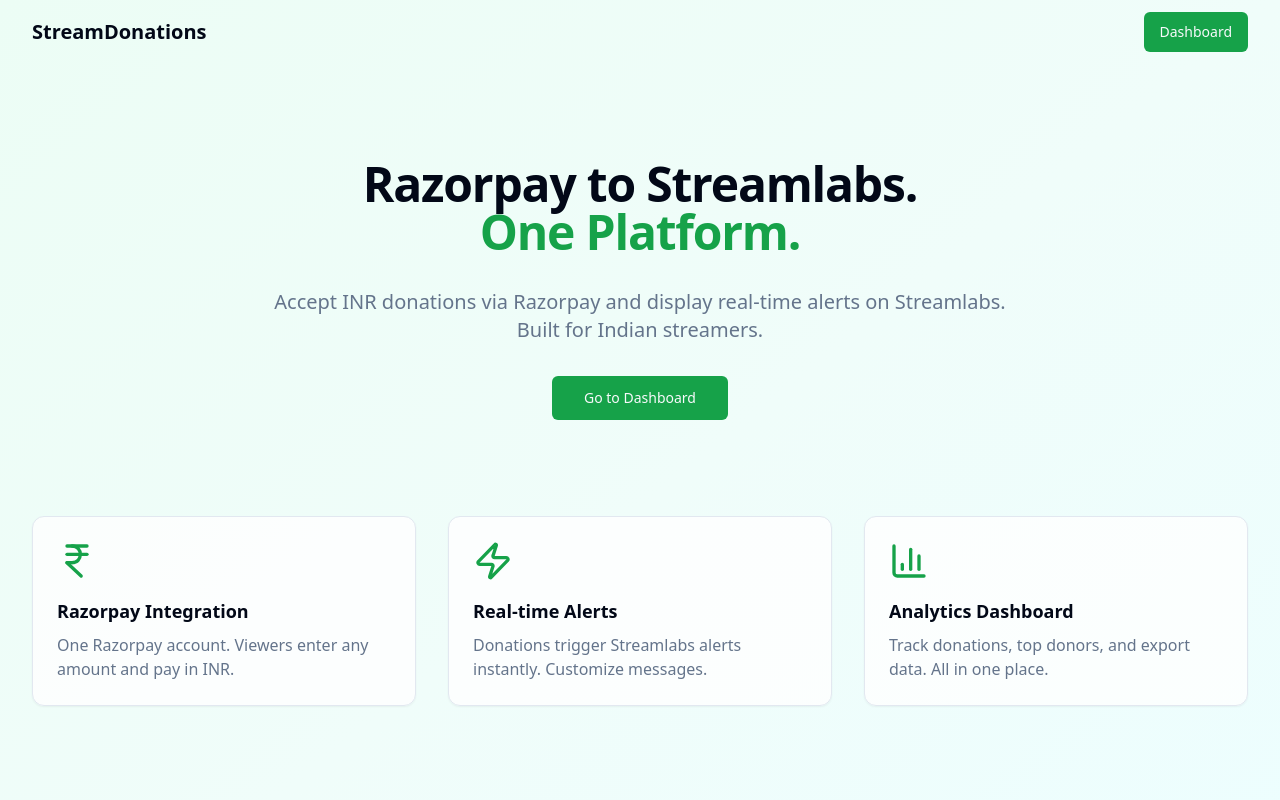
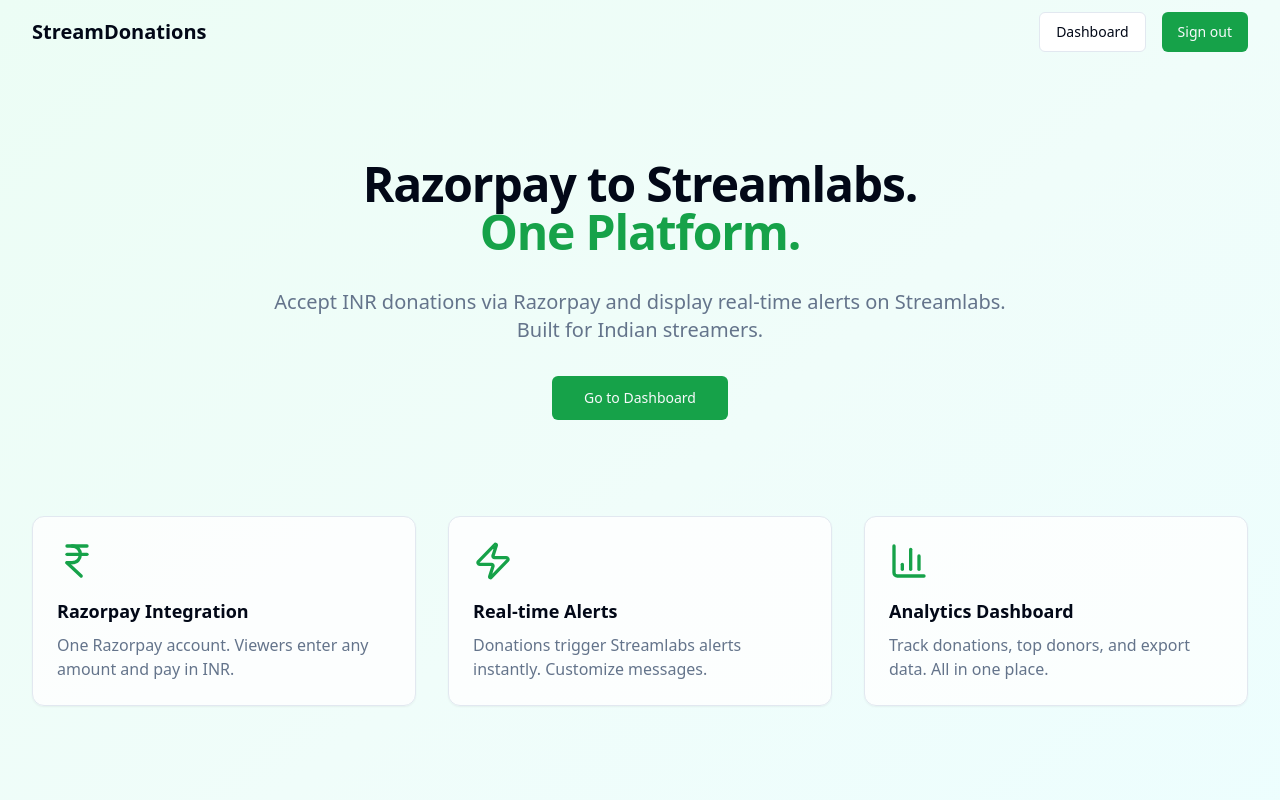
Before and after one commit to nikhilmusale70/StreamDono, a Next.js app: page / in a window 1280 px wide. Shown: the top 800 px of the page. Built offline with nearby package versions, Linux system fonts and the light colour scheme; no server answers; sample sign-in values are in the browser's storage.

Commit message:
fixing auth issues

```diff
--- a/src/app/dashboard/layout.tsx
+++ b/src/app/dashboard/layout.tsx
@@ -9,7 +9,7 @@
   children: React.ReactNode
 }) {
   const session = await getServerSession(authOptions)
-  if (!session) redirect("/login")
+  if (!session?.user?.id) redirect("/login")
 
   return (
     <div className="min-h-screen bg-muted/30">
--- a/src/app/page.tsx
+++ b/src/app/page.tsx
@@ -6,16 +6,22 @@
 
 export default async function HomePage() {
   const session = await getServerSession(authOptions)
+  const isAuthenticated = Boolean(session?.user?.id)
 
   return (
     <div className="min-h-screen bg-gradient-to-br from-emerald-50 via-teal-50 to-cyan-50 dark:from-gray-900 dark:via-gray-800 dark:to-gray-900">
       <header className="container flex h-16 items-center justify-between">
         <span className="font-bold text-xl">StreamDonations</span>
         <nav className="flex gap-4">
-          {session ? (
-            <Button asChild>
-              <Link href="/dashboard">Dashboard</Link>
-            </Button>
+          {isAuthenticated ? (
+            <>
+              <Button asChild variant="outline">
+                <Link href="/dashboard">Dashboard</Link>
+              </Button>
+              <Button asChild>
+                <Link href="/api/auth/signout">Sign out</Link>
+              </Button>
+            </>
           ) : (
             <>
               <Button asChild variant="ghost">
@@ -41,7 +47,7 @@
             Streamlabs. Built for Indian streamers.
           </p>
           <div className="flex gap-4 justify-center">
-            {session ? (
+            {isAuthenticated ? (
               <Button asChild size="lg">
                 <Link href="/dashboard">Go to Dashboard</Link>
               </Button>
--- a/src/lib/auth.ts
+++ b/src/lib/auth.ts
@@ -66,12 +66,17 @@
         if (user.id) {
           token.id = user.id
         }
+        if (!token.email && user.email) {
+          token.email = user.email
+        }
       }
       // For Google OAuth without an adapter, always map to our DB user id by email.
       // This overrides provider profile ids (e.g. Google subject id) so app queries use `users.id`.
-      if (token.email && account?.provider === "google") {
+      if (account?.provider === "google") {
+        const lookupEmail = user?.email ?? token.email
+        if (!lookupEmail) return token
         const dbUser = await prisma.user.findUnique({
-          where: { email: token.email },
+          where: { email: lookupEmail },
           select: { id: true },
         })
         if (dbUser) token.id = dbUser.id
```
